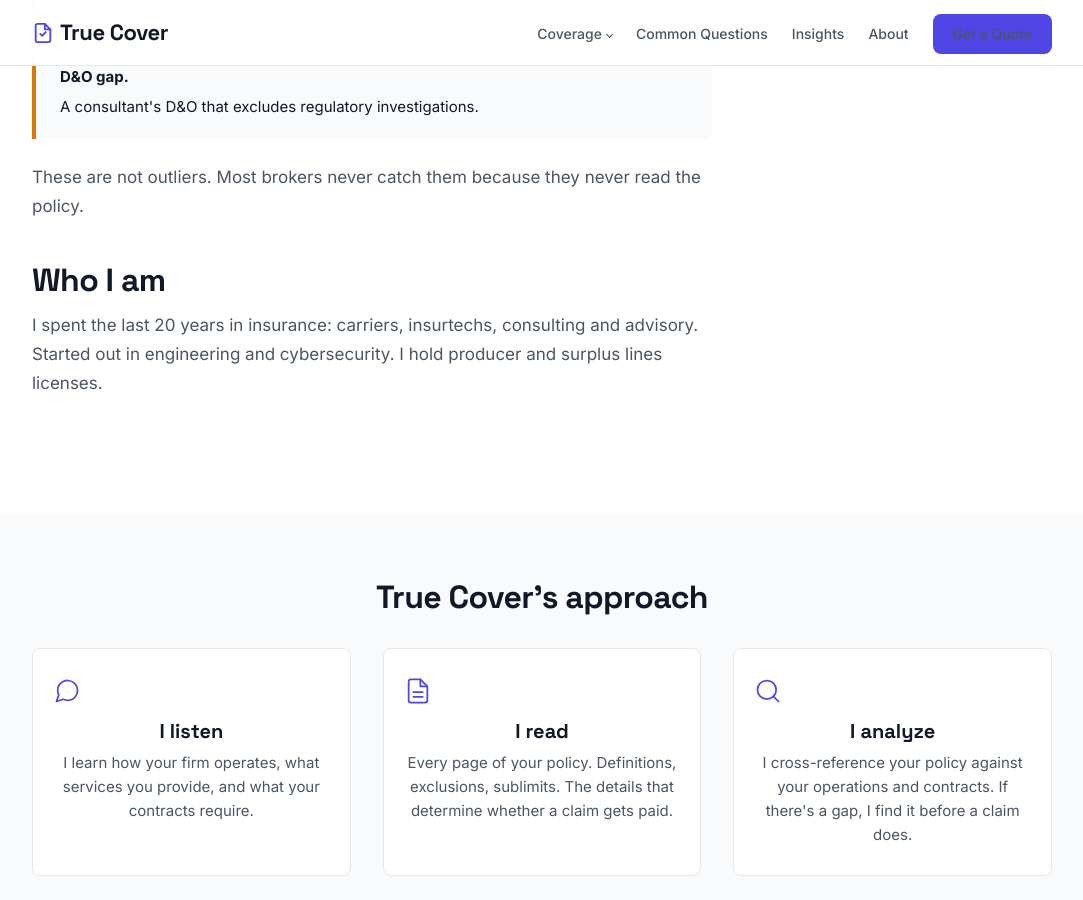
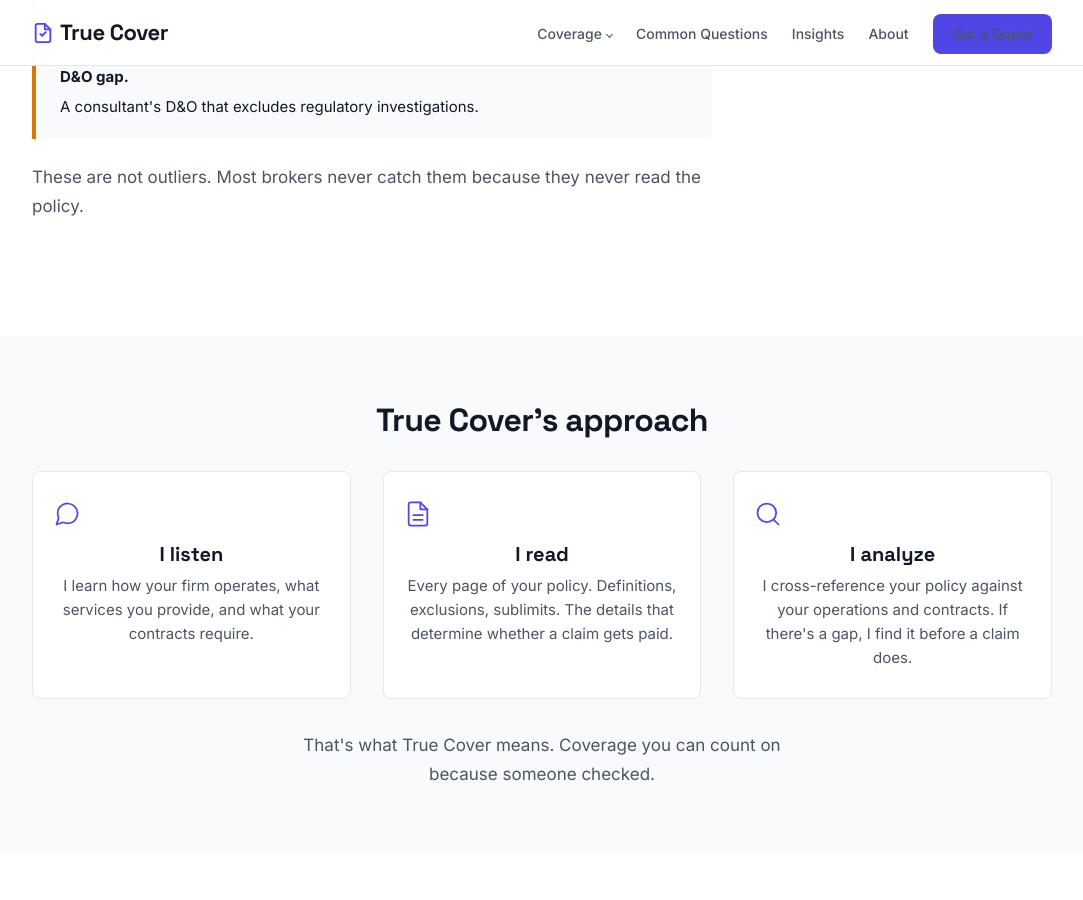
Before and after one commit to joeproe1/truecover.us, a Jekyll site: the page built from about.html, in a window 1280 px wide and 900 px high, scrolled down 700 px. Shown: the whole window, without its empty margins (98-1181 px from the left). Built offline with Jekyll 4.4.1, drawn with Linux system fonts in a browser that asks for light colours.

Commit message:
Remove "Who I am" section from About page
Also updated meta description to remove personal background reference.

Co-Authored-By: Claude Opus 4.6 <noreply@anthropic.com>

```diff
--- a/about.html
+++ b/about.html
@@ -1,7 +1,7 @@
 ---
 layout: default
 title: "About True Cover"
-description: "About True Cover. Insurance brokerage for law firms, accounting firms, and consultants. 20 years in insurance, carriers, insurtechs, consulting and advisory."
+description: "About True Cover. Insurance brokerage for law firms, accounting firms, and consultants. Coverage matched to your services, not a dropdown menu."
 ---
 
 <section class="about-hero">
@@ -25,9 +25,6 @@ description: "About True Cover. Insurance brokerage for law firms, accounting fi
                 <strong>D&O gap.</strong> A consultant's D&O that excludes regulatory investigations.
             </div>
             <p>These are not outliers. Most brokers never catch them because they never read the policy.</p>
-
-            <h2>Who I am</h2>
-            <p>I spent the last 20 years in insurance: carriers, insurtechs, consulting and advisory. Started out in engineering and cybersecurity. I hold producer and surplus lines licenses.</p>
         </div>
     </div>
 </section>
```
